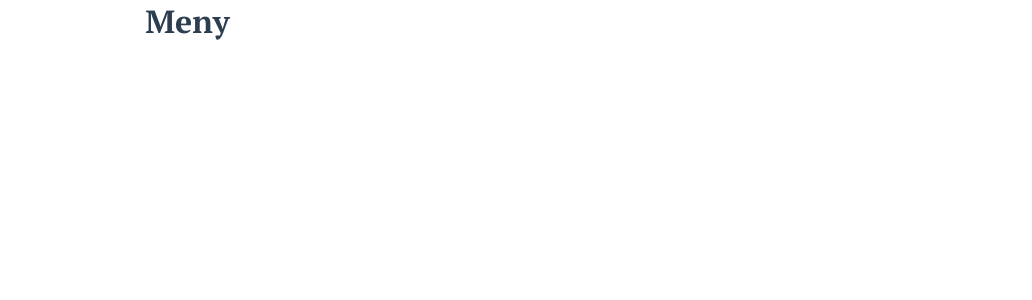
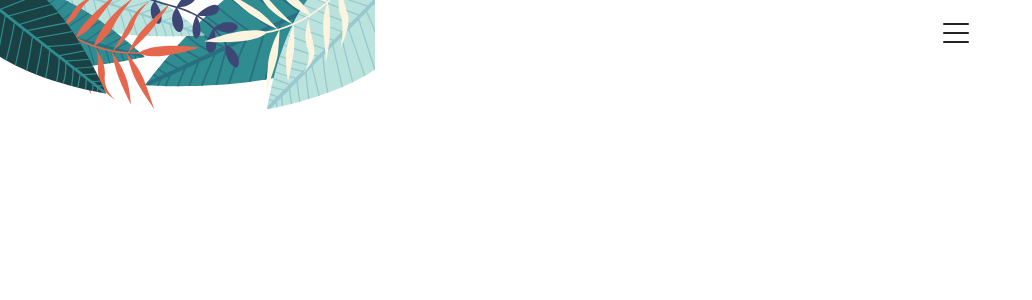
Before and after one commit to rutbergphilip/iths-airbean, a Vue app: page /meny in a window 1280 px wide. Shown: the top 300 px of the page, without its empty margins (0-1032 px from the left). Built offline with nearby package versions, Linux system fonts and the light colour scheme.

Commit message:
gjort klart headerkomponenten och lagt den i profilsidan

```diff
--- a/src/api/mock.js
+++ b/src/api/mock.js
@@ -4,20 +4,26 @@ export async function fetchProducts(){
 
 export async function registerUser(name, email){
 
-  const userInfo = {};
-  userInfo.id = Date.now();
-  userInfo.name = name;
-  userInfo.email = email;
 
+  const id = Date.now();
+  const user = {name, email, id};
+  localStorage.setItem('userInfo', JSON.stringify(user))
+
+  return new Promise(resolve => {
+    setTimeout(() => {
+      resolve(user)
+    }, 1000)
+
+  })
   // Resolve a random generated ID after a random timer
   // Persist user in localStorage
 }
 
-export async function makeOrder(userId, cardItems){
-  // Resolve with a orderId, order total price and ETA after a random timer
-  // Persist order coupled userId in an array in localStorage
-}
+// export async function makeOrder(userId, cardItems){
+//   // Resolve with a orderId, order total price and ETA after a random timer
+//   // Persist order coupled userId in an array in localStorage
+// }
 
-export async function fetchOrderHistory(userId){
-  // Resolve an array of orders after a random timer
-}
+// export async function fetchOrderHistory(userId){
+//   // Resolve an array of orders after a random timer
+// }
--- a/src/components/Meny.vue
+++ b/src/components/Meny.vue
@@ -1,15 +1,32 @@
 <template>
   <div class="meny">
-      <h1>Meny</h1>
+    <Header/>
   </div>
 </template>
 
+
+
 <script>
+
+import Header from './header'
+
 export default {
-name: 'meny'
+  components: {
+    Header: Header
+  }
 }
 </script>
 
-<style>
+<style scoped>
+
+.meny {
+  display:flex;
+  align-items:flex-start;
+
+}
+
+.footer {
+  align-self:center;
+}
 
 </style>
--- /dev/null
+++ b/src/components/header.vue
@@ -0,0 +1,49 @@
+<template>
+    <div>
+        <img :src="require('../assets/graphics-header.svg')" class="background">
+        <div class="navicon-container" v-on:click="switchToNave">
+            <img :src="require('../assets/navicon.svg')" class="navicon">
+        </div>
+    </div>
+</template>
+
+<script>
+export default {
+
+    methods: {
+        switchToNave() {
+            this.$router.push('/navigation')
+        }
+    }
+
+}
+</script>
+
+<style scoped>
+
+.background {
+    position:relative;
+
+}
+
+.navicon-container {
+
+    position:absolute;
+    right:300px;
+    top:10px;
+    width:48px;
+    height:48px;
+    border-radius:50%;
+    background-color:white;
+}
+
+.navicon {
+    position:relative;
+    top:13px;
+}
+
+
+
+
+
+</style>
--- a/src/store/index.js
+++ b/src/store/index.js
@@ -1,20 +1,32 @@
 import Vue from 'vue'
 import Vuex from 'vuex'
+import * as API from '../api/mock'
 
 Vue.use(Vuex)
 
 export default new Vuex.Store({
   state: {
-    data: []
+    data: {
+
+    }
   },
   mutations: {
 
-    sendData(state, payload) {
+    storeData(state, payload) {
+      state.data = payload
 
-      payload.id = Date.now();
-      state.data.push(payload)
     }
   },
   actions: {
+
+     async sendData(context, payload) {
+
+      const user = await API.registerUser(payload.name, payload.email)
+      context.commit('storeData', user)
+
+    }
+
+
+
   },
 })
--- a/src/views/Profil.vue
+++ b/src/views/Profil.vue
@@ -1,8 +1,6 @@
 <template>
   <div class="profil">
-      <div class="header">
-        <img src="../assets/graphics-header.svg">
-      </div>
+      <Header/>
       <div class="form-container">
         <h1>Välkomen till AirBean-familjen!</h1>
         <p class="instructions">Genom att skapa ett konto nedan kan<br> du spara och se din orderhistorik.</p>
@@ -11,31 +9,50 @@
         <p class="input-label">E-post</p>
         <input v-model="userInfo.email" type="text" class="input-text">
         <div class="gdpr-container">
-          <input type="checkbox" name="gdpr">
+          <input type="checkbox" name="gdpr" v-on:click="validation = !validation">
           <label for="gdpr">GDPR Ok!</label>
         </div>
-        <button v-on:click="sendData(userInfo)">Brew me a cup!</button>
+        <button v-on:click="send(userInfo)">Brew me a cup!</button>
       </div>
   </div>
 </template>
 
 <script>
+
+import Header from '../components/header'
+
 export default {
   data() { return {
 
     userInfo: {
       name: "",
-      email: ""
+      email: "",
+      validation: false
     }
 
   }},
 
+
+  components: {
+    Header: Header
+  },
+
   methods: {
 
 
-    sendData(payload) {
+    send(payload) {
 
-      this.$store.commit('sendData', payload);
+      if(this.validation) {
+        this.$store.dispatch('sendData', payload);
+        this.userInfo.name = "";
+        this.userInfo.email = "";
+      }
+      else {
+        alert('Accept the GDPR terms!');
+      }
+
+
+
     }
   }
 }
```
